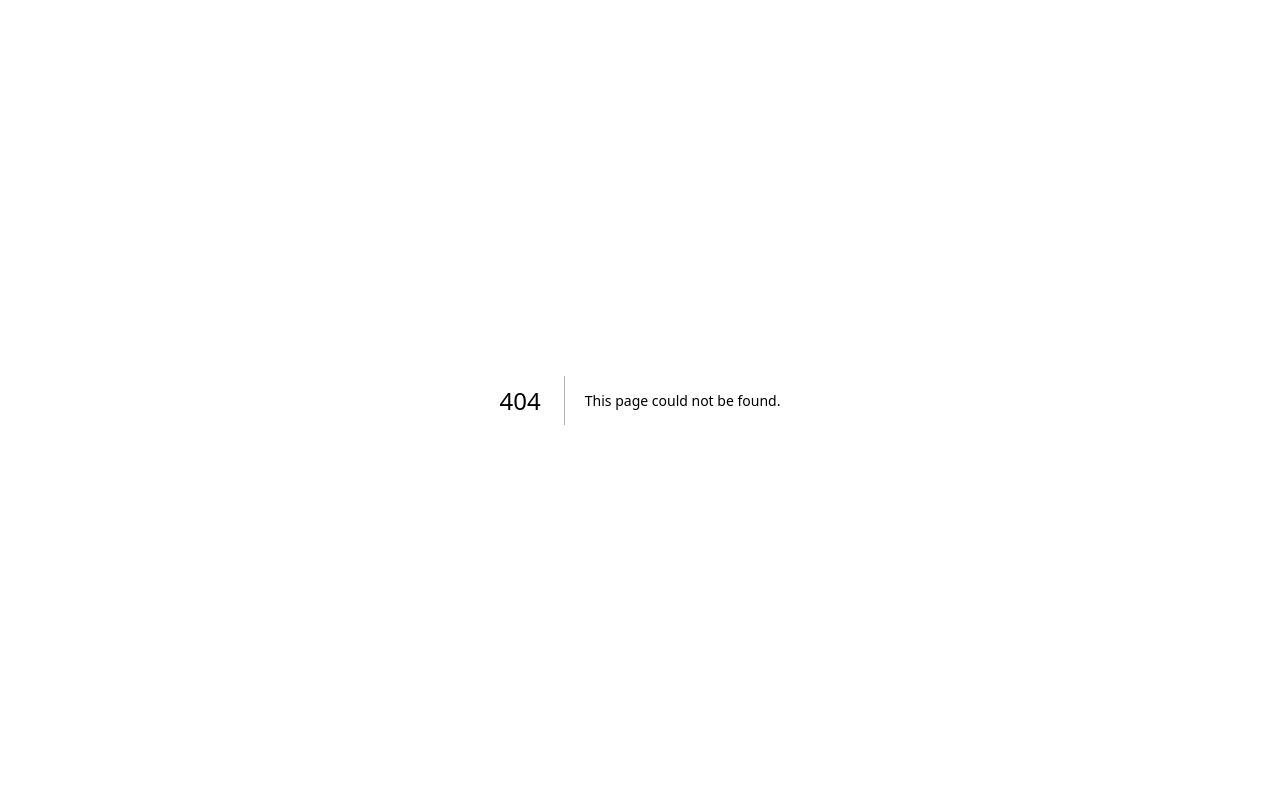
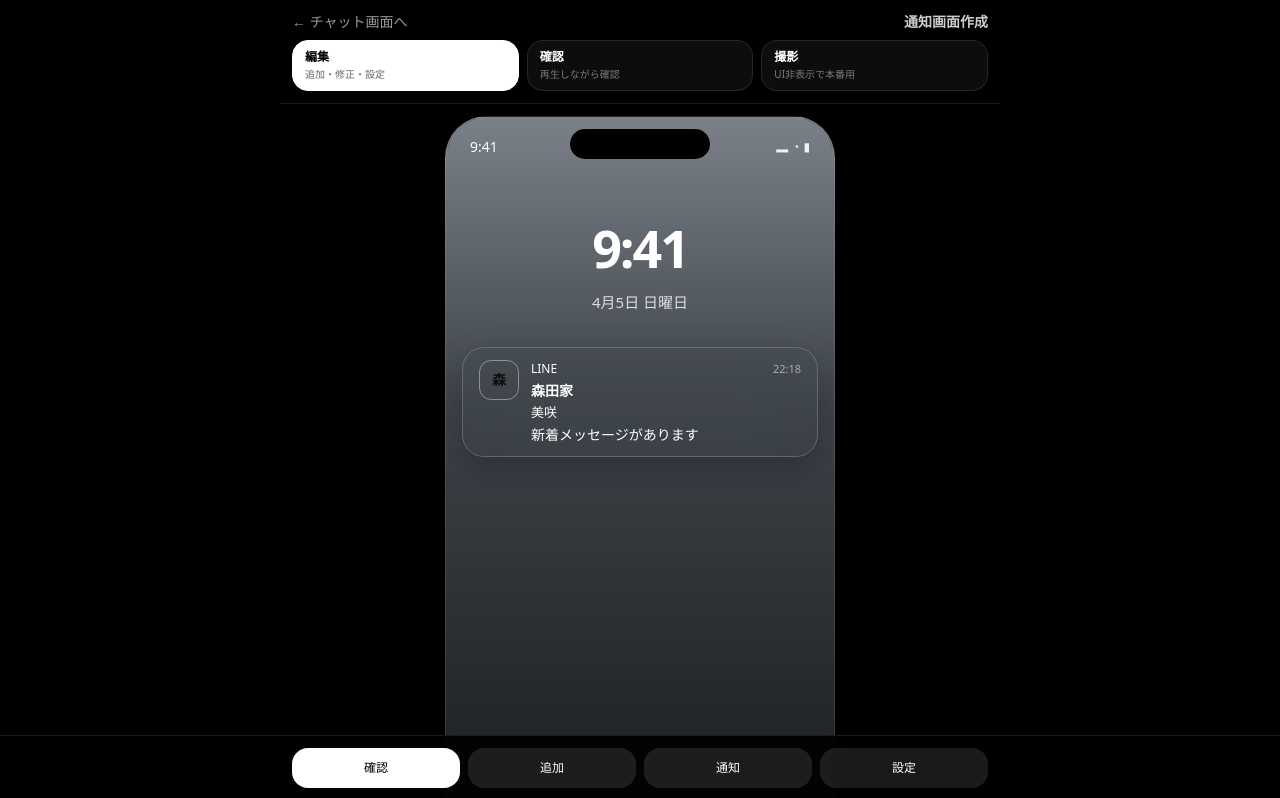
Before and after one commit to un0pooll147-oss/line-mock-chat, a Next.js app: page /notification in a window 1280 px wide. Before the commit this address had no page. Shown: the top 798 px of the page. Built offline with nearby package versions, Linux system fonts and the light colour scheme.

Commit message:
Create page.tsx

```diff
--- /dev/null
+++ b/app/notification/page.tsx
@@ -0,0 +1,5 @@
+import NotificationCreator from "@/components/NotificationCreator";
+
+export default function NotificationPage() {
+  return <NotificationCreator />;
+}
```
